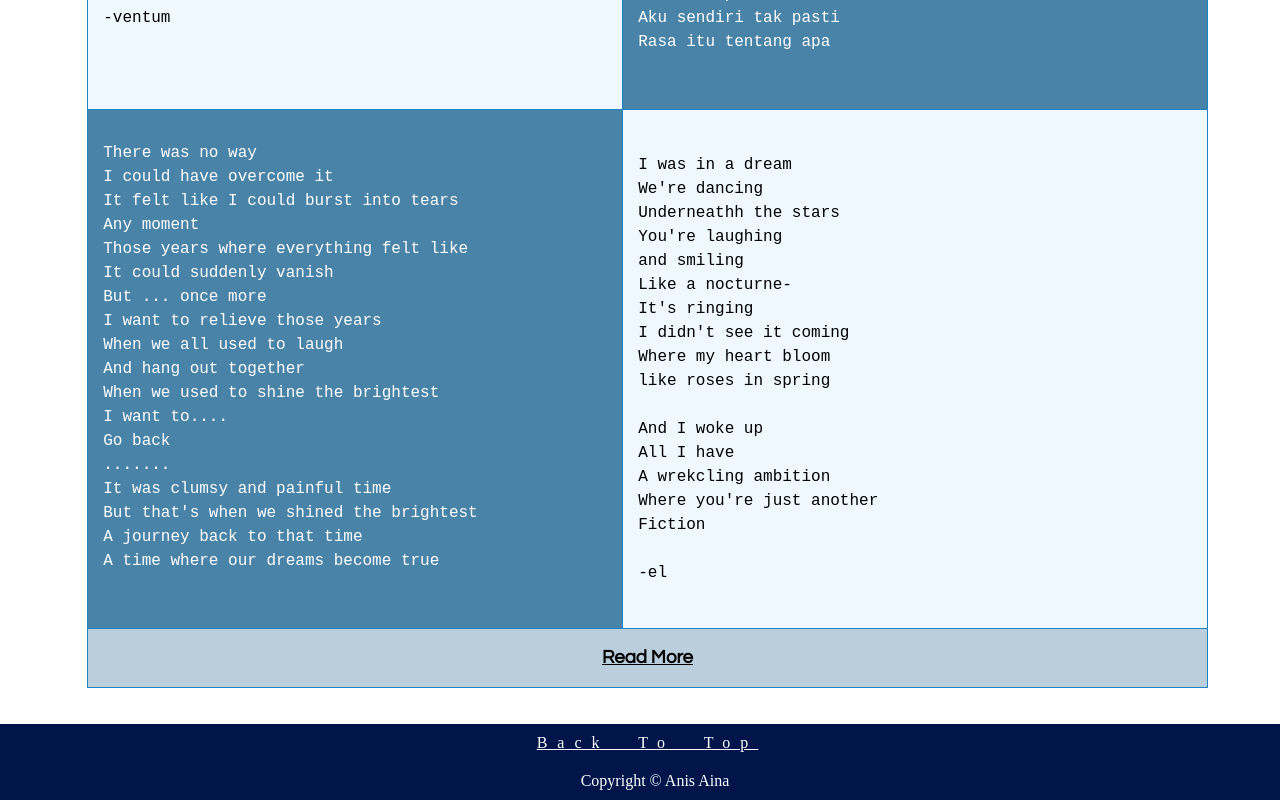
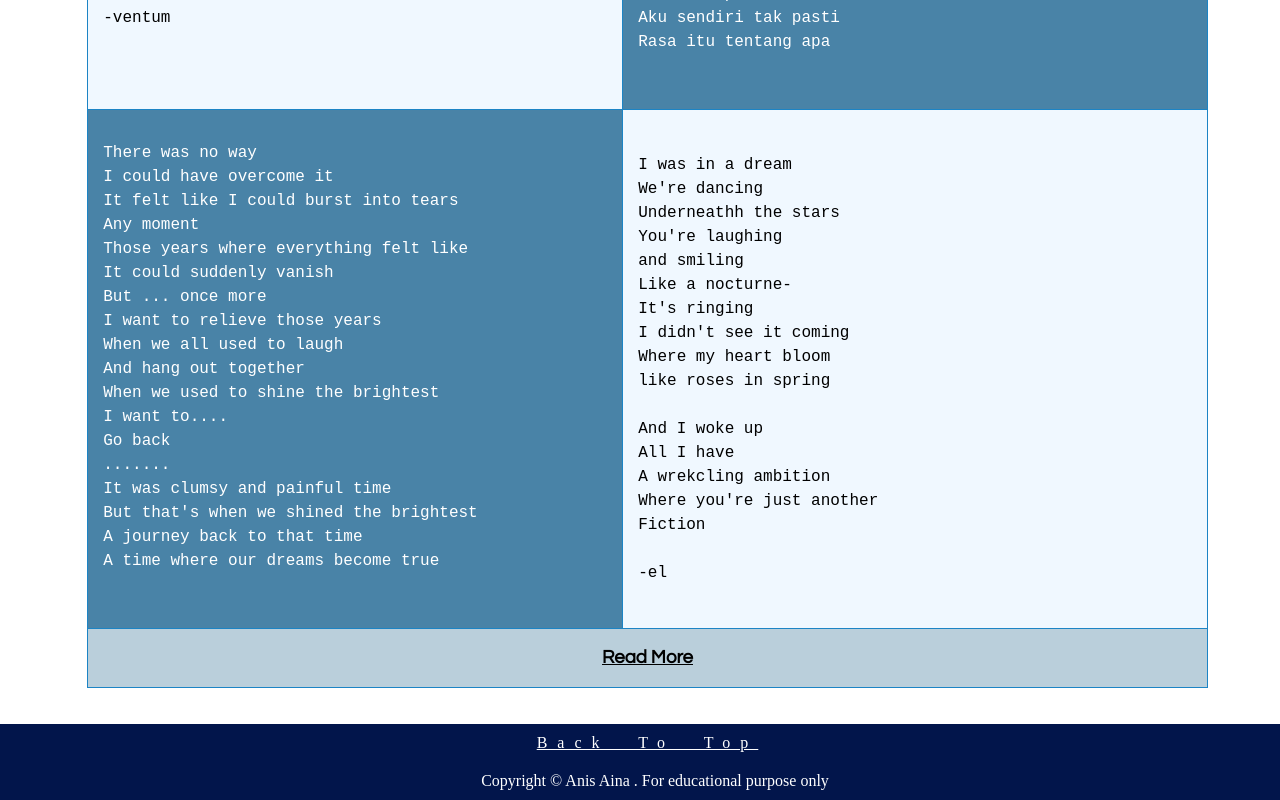
Before and after one commit to anieceayna/anis.github.io, a plain HTML site: page poetracious.html in a window 1280 px wide. Shown: the part 1050-1850 px from the top of the page. Drawn offline with Linux system fonts and the light colour scheme.

Commit message:
Footer update

```diff
--- a/poetracious.html
+++ b/poetracious.html
@@ -179,7 +179,7 @@ Fiction
         <a href="#top" style=" font-family: Bahnschrift; text-decoration: underline; word-spacing: 15px; letter-spacing: 10px; color:white">Back To Top</a>
     </div>
     <div style="padding-top: 10px; padding-bottom: 10px; padding-left: 15px; font-size: 16px; background-color: #02154b; color: white; width: 100%; text-align: center">
-        <p style="margin:0">Copyright © Anis Aina </p>
+        <p style="margin:0">Copyright © Anis Aina . For educational purpose only</p>
     </div>
 </body>
 </html>
```
